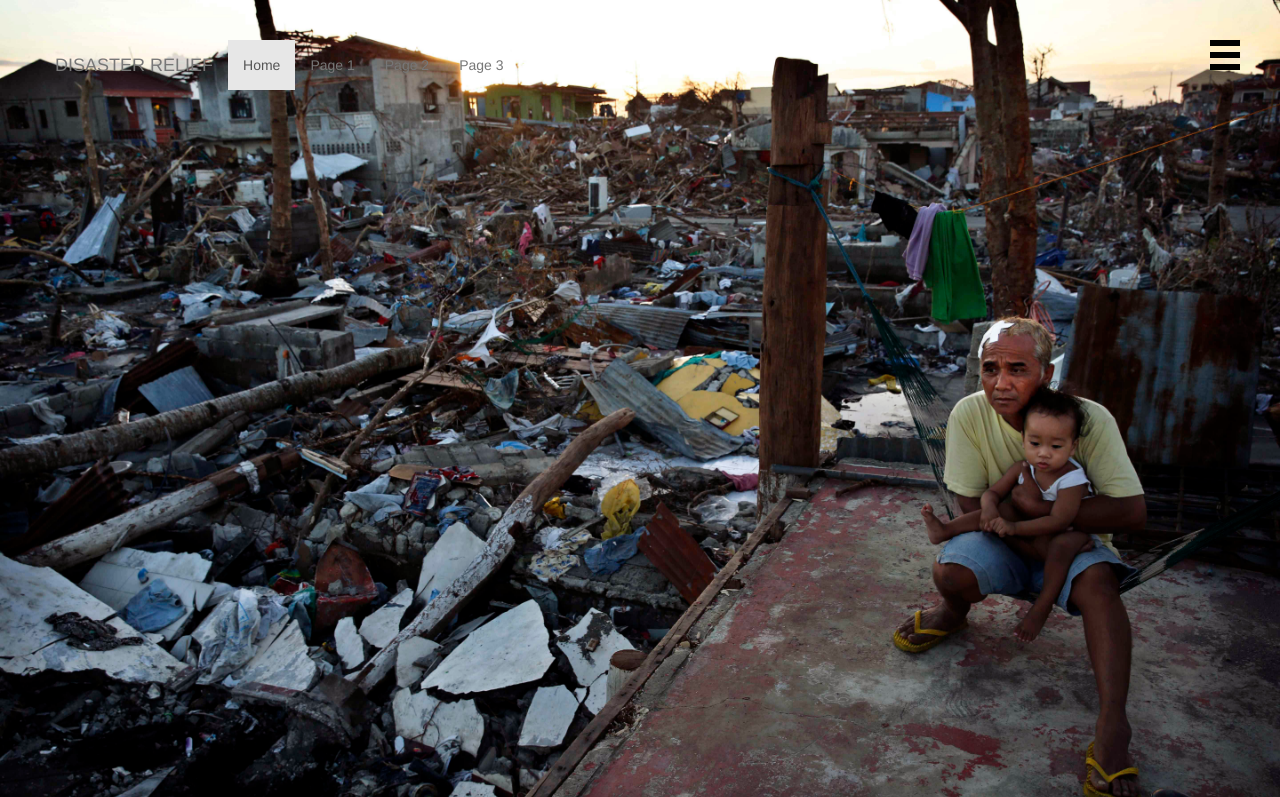
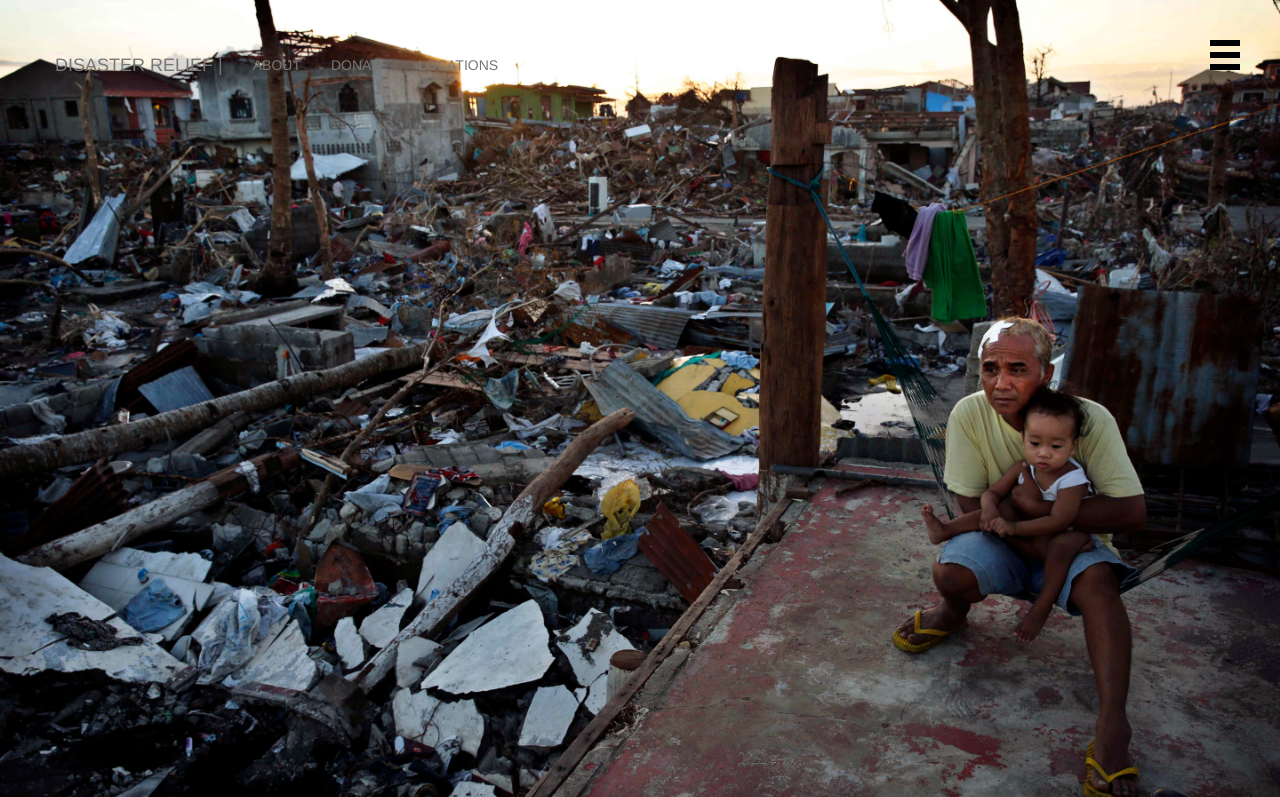
Before and after one commit to deenaariff/hack4humanity, a website: page index.html in a window 1280 px wide. Shown: the top 797 px of the page. Drawn offline with nearby package versions, Linux system fonts and the light colour scheme; some packages are replaced by stand-ins of ours.

Commit message:
Fixed menu bar

```diff
--- a/index.html
+++ b/index.html
@@ -26,13 +26,12 @@
                 <nav class="navbar navbar-default">
                   <div class="container-fluid">
                     <div class="navbar-header">
-                      <a class="navbar-brand" href="#">DISASTER RELIEF</a>
+                      <a class="navbar-brand" href="#">DISASTER RELIEF |</a>
                     </div>
                     <ul class="nav navbar-nav">
-                      <li class="active"><a href="#">Home</a></li>
-                      <li><a href="#">Page 1</a></li>
-                      <li><a href="#">Page 2</a></li>
-                      <li><a href="#">Page 3</a></li>
+                      <li><a href="#">ABOUT</a></li>
+                      <li><a href="#">DONATE</a></li>
+                      <li><a href="#">LOCATIONS</a></li>
                     </ul>
                   </div>
                 </nav>
```
